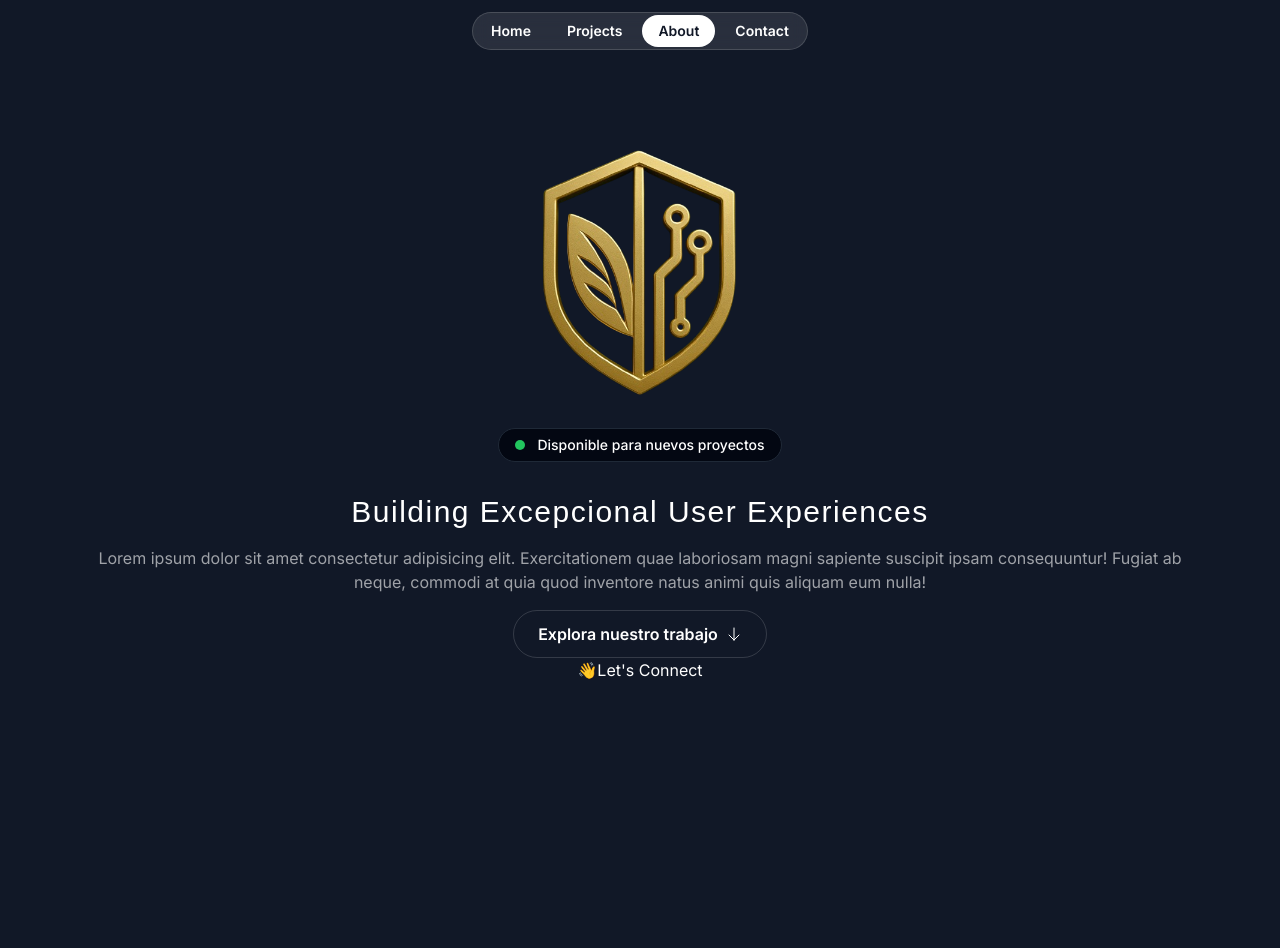
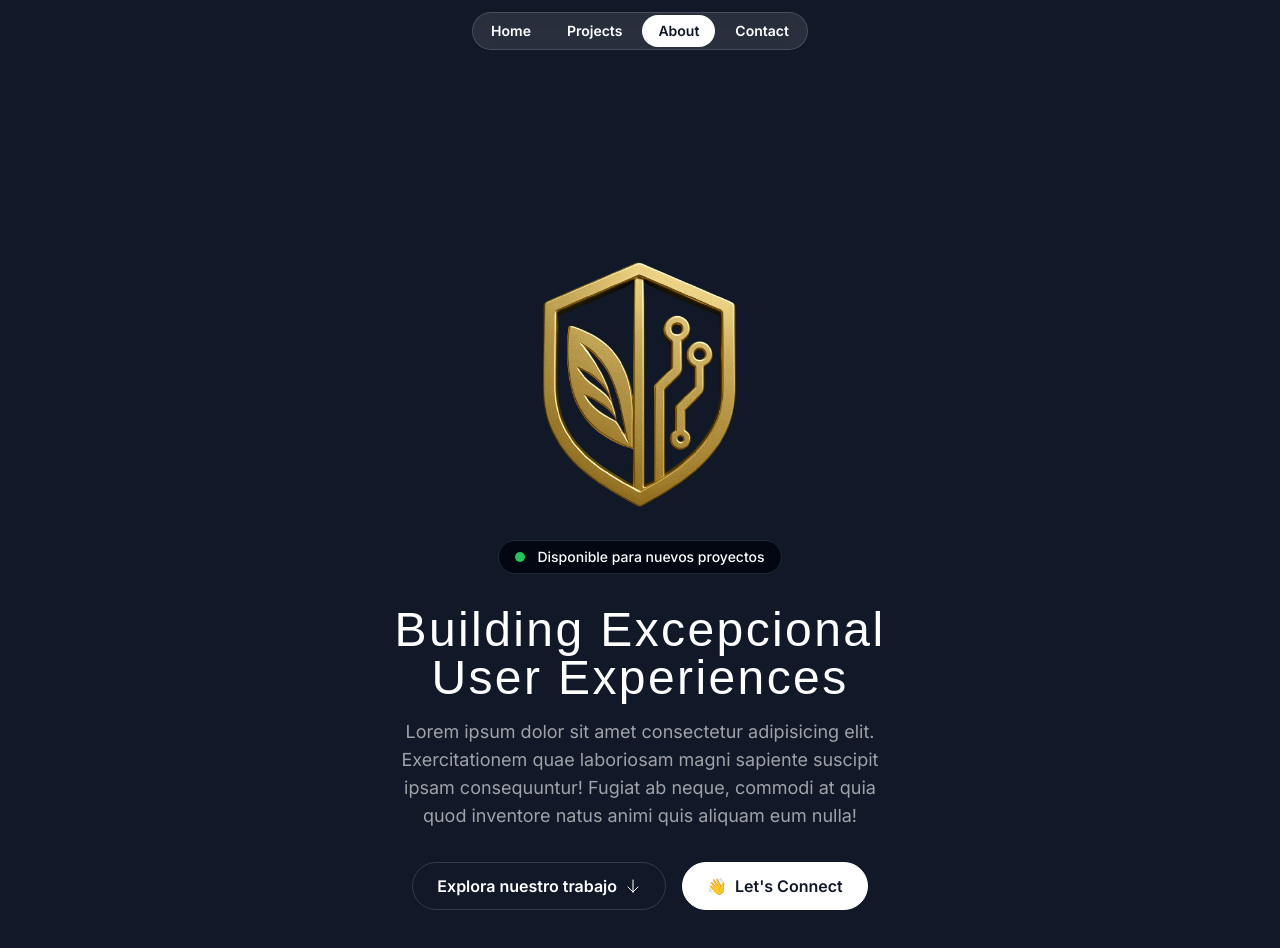
Before and after one commit to trdmonkey/portfolioja, a Next.js app: page / in a window 1280 px wide. Shown: the top 948 px of the page. Before the commit the page ends 810 px from the top, so only its background shows below. Built offline with nearby package versions, Linux system fonts and the light colour scheme; a web font is replaced by a local one.

Commit message:
avance responsive version desktop front at home

```diff
--- a/src/sections/Hero.tsx
+++ b/src/sections/Hero.tsx
@@ -4,7 +4,7 @@ import ArrowDown from '@/assets/icons/arrow-down.svg';
 
 export const HeroSection = () => {
   return (
-  <div className='py-32' >
+  <div className="py-32 md:py-48 lg:py-60">
     <div className="container">
       <div className="flex flex-col items-center" >
         <Image
@@ -14,23 +14,27 @@ export const HeroSection = () => {
         />
         <div className="bg-gray-950 border border-gray-800 px-4 py-1.5 inline-flex items-center gap-3 rounded-full">
           <div className="bg-green-500 size-2.5 rounded-full" ></div>
-          <div className="text-sm font-medium" >Disponible para nuevos proyectos</div>
+          <div className="text-sm font-medium" >
+            Disponible para nuevos proyectos
+          </div>
         </div>
       </div>
-      <h1 className="font-serif text-3xl text-center mt-8 tracking-wider">
-        Building Excepcional User Experiences
-      </h1>
-      <p className="mt-4 text-center text-white/60">
-        Lorem ipsum dolor sit amet consectetur adipisicing elit. Exercitationem quae laboriosam magni sapiente suscipit ipsam consequuntur! Fugiat ab neque, commodi at quia quod inventore natus animi quis aliquam eum nulla!
-      </p>
-      <div className="flex flex-col items-center mt-4">
+      <div className="max-w-lg mx-auto">
+        <h1 className="font-serif text-3xl md:text-5xl text-center mt-8 tracking-wider">
+          Building Excepcional User Experiences
+        </h1>
+        <p className="mt-4 text-center text-white/60 md:text-lg">
+          Lorem ipsum dolor sit amet consectetur adipisicing elit. Exercitationem quae laboriosam magni sapiente suscipit ipsam consequuntur! Fugiat ab neque, commodi at quia quod inventore natus animi quis aliquam eum nulla!
+        </p>
+      </div>
+      <div className="flex flex-col md:flex-row justify-center items-center mt-8 gap-4">
         <button className="inline-flex items-center gap-2 border border-white/15 px-6 h-12 rounded-full">
           <span className="font-semibold" >Explora nuestro trabajo</span>
           <ArrowDown className="size-4" />
         </button>
-        <button>
+        <button className="inline-flex items-center gap-2 border border-white bg-white text-gray-900 h-12 px-6 rounded-full">
           <span>👋</span>
-          <span>Let's Connect</span>
+          <span className="font-semibold" >Let's Connect</span>
         </button>
       </div>
     </div>
```
